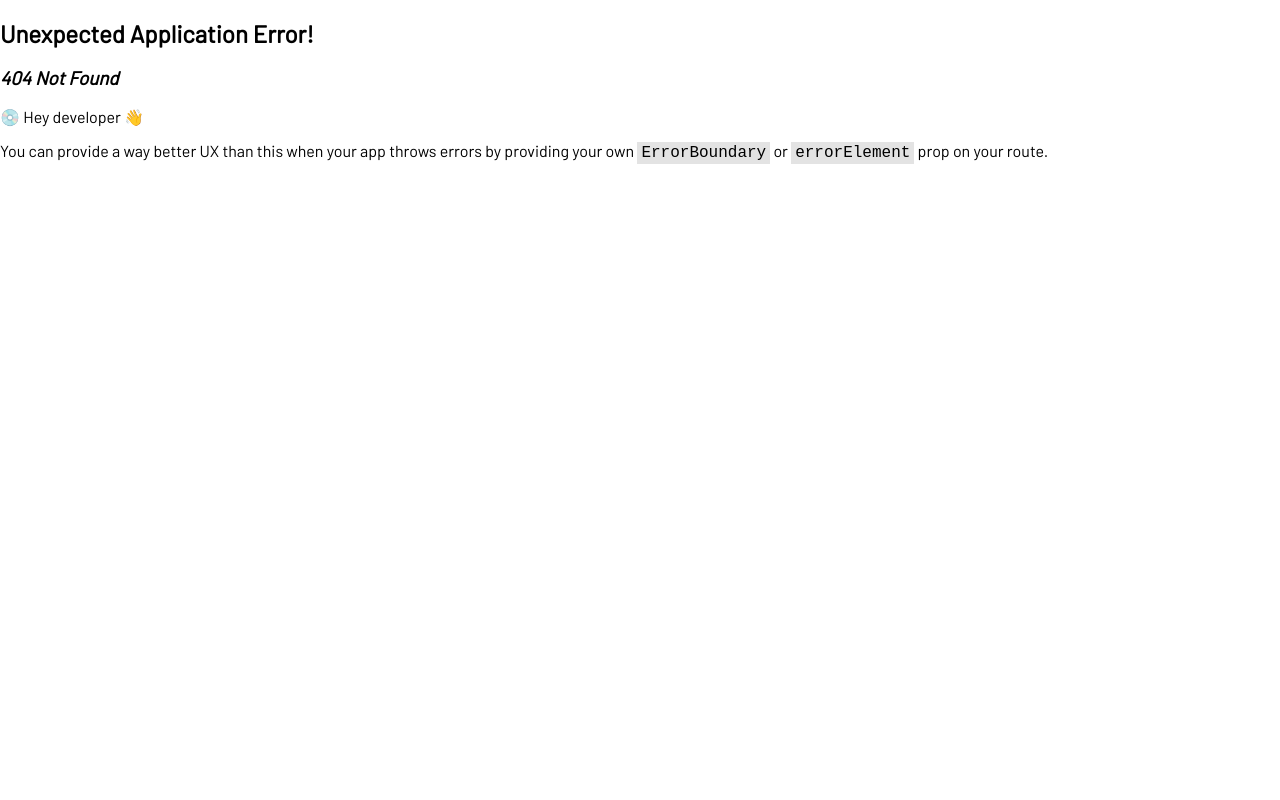
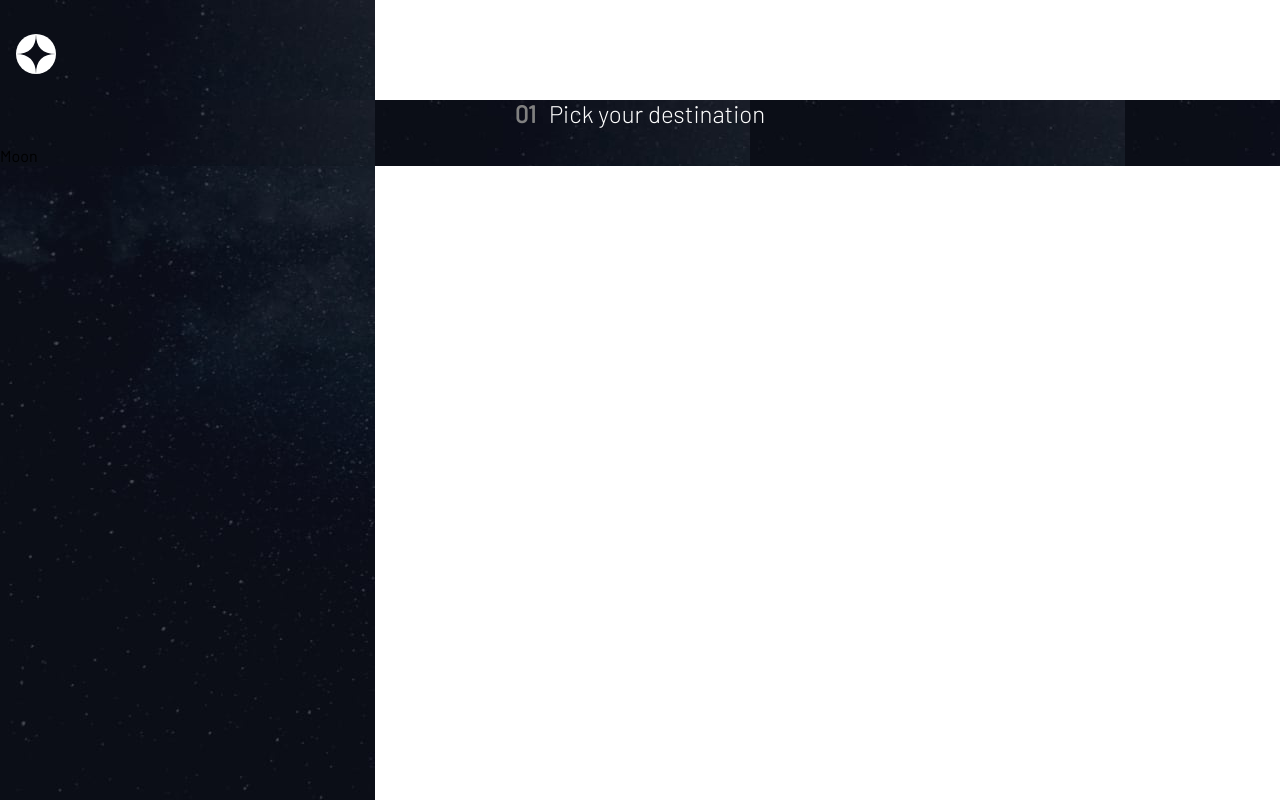
Before and after one commit to JoseAlvarezMartinez/space-tourism, a React (Create React App) app: page /destination in a window 1280 px wide. Before the commit this address had no page. Built offline with nearby package versions, Linux system fonts and the light colour scheme.

Commit message:
-- NavBar Finalizada --

```diff
--- /dev/null
+++ b/src/data/data.js
@@ -0,0 +1,9 @@
+export const data = [
+  {
+    nombre: "Moon",
+    especificacion:
+      "See our planet as you’ve never seen it before. A perfect relaxing trip away to help regain perspective and come back refreshed. While you’re there, take in some history by visiting the Luna 2 and Apollo 11 landing sites.",
+    distancia: "384,400 KM",
+    viaje: "3 days",
+  },
+];
--- a/src/index.css
+++ b/src/index.css
@@ -1,10 +1,15 @@
 * {
-  font-family: 'Barlow', sans-serif;
+  font-family: "Barlow", sans-serif;
 }
 header {
+  height: 100vh;
+  background-repeat: no-repeat;
+}
+.presentacion {
   background-image: url(./assets/home/background-home-mobile.jpg);
-  background-repeat: no-repeat;
-  height: 100vh;
+}
+.planetas {
+  background-image: url(./assets/destination/background-destination-mobile.jpg);
 }
 .logotipo {
   height: 2.5rem;
@@ -16,12 +21,47 @@ header {
   justify-content: space-between;
   margin: 0 1rem;
   padding-top: 2rem;
+  z-index: 2000;
+}
+ul {
+  list-style: none;
+  margin: 0;
+  padding: 0;
+  margin-top: 8rem;
+}
+a {
+  text-decoration: none;
+  color: #fff;
+  display: block;
+}
+a span {
+  font-weight: 700;
+  margin-right: 0.5rem;
+}
+.navegacion-inactiva {
+  display: none;
+}
+.navegacion-activa {
+  position: absolute;
+  right: 0rem;
+  background-color: #ffffff1e;
+  width: 60%;
+  height: 100vh;
+  top: 0;
+  padding-left: 2rem;
+  backdrop-filter: blur(10px);
+}
+.navegacion-activa a{
+  margin: 1rem 0;
 }
 .contenedor {
   padding-top: 3rem;
 }
-.contenedor p{
-  color:#fff;
+.menu{
+  z-index: 2000;
+}
+.contenedor p {
+  color: #fff;
   text-align: center;
   font-size: 1rem;
   margin-top: 2rem;
@@ -42,18 +82,28 @@ h1 span {
   font-size: 5rem;
   padding-top: rem;
 }
-.circulo-blanco{
+.circulo-blanco {
   margin: 0 auto;
   height: 10rem;
   width: 10rem;
   background-color: #fff;
   border-radius: 50%;
 }
-.circulo-blanco p{
+.circulo-blanco a {
   display: flex;
   justify-content: center;
   align-items: center;
   height: 100%;
   font-size: 1.6rem;
   font-weight: 300;
+  color: #000;
 }
+.planetas-h2 {
+  color: gray;
+  text-align: center;
+}
+.planetas-h2 span {
+  color: #fff;
+  font-weight: 300;
+  margin-left: 0.5rem;
+}
--- a/src/index.js
+++ b/src/index.js
@@ -1,15 +1,26 @@
 import React from 'react';
 import ReactDOM from 'react-dom/client';
 import './index.css';
-import App from './App';
+import Presentacion from './pages/Presentacion';
 import reportWebVitals from './reportWebVitals';
 import {createBrowserRouter, RouterProvider} from "react-router-dom"
 import Index from './pages/Index';
+import Destino from './pages/Destino';
 
 const router = createBrowserRouter([
   {
     path:"/",
-    element:<Index/>
+    element:<Index/>,
+    children:[
+      {
+        index:true,
+        element:<Presentacion/>
+      },
+        {
+          path:"/destination",
+          element:<Destino/>
+        }
+    ]
   }
 ])
 const root = ReactDOM.createRoot(document.getElementById('root'));
--- /dev/null
+++ b/src/pages/Destino.jsx
@@ -0,0 +1,13 @@
+import {data} from "../data/data"
+const Destino = () => {
+  return (
+    <div className="planetas">
+        <h2 className="planetas-h2">01 <span>Pick your destination</span></h2>
+        {data.map(planeta => (
+            <p>{planeta.nombre}</p>
+        ))}
+    </div>
+  )
+}
+
+export default Destino
--- a/src/pages/Index.jsx
+++ b/src/pages/Index.jsx
@@ -1,22 +1,52 @@
 import Logo from "../assets/shared/logo.svg";
 import { Twirl as Hamburger } from "hamburger-react";
-import { useState } from "react";
+import { useState, useEffect } from "react";
+import { Link, Outlet, useLocation } from "react-router-dom";
+
 const Index = () => {
   const [isOpen, setOpen] = useState(false);
-
+  useEffect(() => {
+    setOpen(false);
+  }, [useLocation().pathname]);
   return (
-    <header>
+    <header
+      className={`${
+        useLocation().pathname === "/destination" ? "planetas" : "presentacion"
+      }`}
+    >
       <div className="navegacion-superior">
-        <img className="logotipo" src={Logo} alt="Logotipo de Space Tourism" />
-        <Hamburger color="#fff" toggled={isOpen} toggle={setOpen} />
+        <Link to={"/"}>
+          <img
+            className="logotipo"
+            src={Logo}
+            alt="Logotipo de Space Tourism"
+          />
+        </Link>
+        <div className="menu">
+          <Hamburger color="#fff" toggled={isOpen} toggle={setOpen} />
+        </div>
       </div>
-      <div className="contenedor">
-        <h1>{"so, you want to travel to".toUpperCase()} <span>{"space".toUpperCase()}</span></h1>
-        <p>Let’s face it; if you want to go to space, you might as well genuinely go to outer space and not hover kind of on the edge of it. Well sit back, and relax because we’ll give you a truly out of this world experience!</p>
-      </div>
-      <div className="circulo-blanco">
-        <p>{"Explore".toUpperCase()}</p>
-      </div>
+      <nav
+        className={`${isOpen ? "navegacion-activa" : "navegacion-inactiva"}`}
+      >
+        <ul>
+          <li>
+            <Link to={"/"}>
+              <span>00</span> {"Home".toUpperCase()}
+            </Link>
+            <Link to={"/destination"}>
+              <span>01</span> {"Destination".toUpperCase()}
+            </Link>
+            <Link to={"/crew"}>
+              <span>02</span> {"crew".toUpperCase()}
+            </Link>
+            <Link to={"/technology"}>
+              <span>03</span> {"technology".toUpperCase()}
+            </Link>
+          </li>
+        </ul>
+      </nav>
+      <Outlet />
     </header>
   );
 };
--- /dev/null
+++ b/src/pages/Presentacion.jsx
@@ -0,0 +1,24 @@
+import { Link } from "react-router-dom";
+const Presentacion = () => {
+  return (
+    <>
+      <div className="contenedor">
+        <h1>
+          {"so, you want to travel to".toUpperCase()}{" "}
+          <span>{"space".toUpperCase()}</span>
+        </h1>
+        <p>
+          Let’s face it; if you want to go to space, you might as well genuinely
+          go to outer space and not hover kind of on the edge of it. Well sit
+          back, and relax because we’ll give you a truly out of this world
+          experience!
+        </p>
+      </div>
+      <div className="circulo-blanco">
+        <Link to={"/destination"}>{"Explore".toUpperCase()}</Link>
+      </div>
+    </>
+  );
+};
+
+export default Presentacion;
```
Also changed, not shown: src/components/PlanetaCard.jsx (added, +9 -0 lines).
